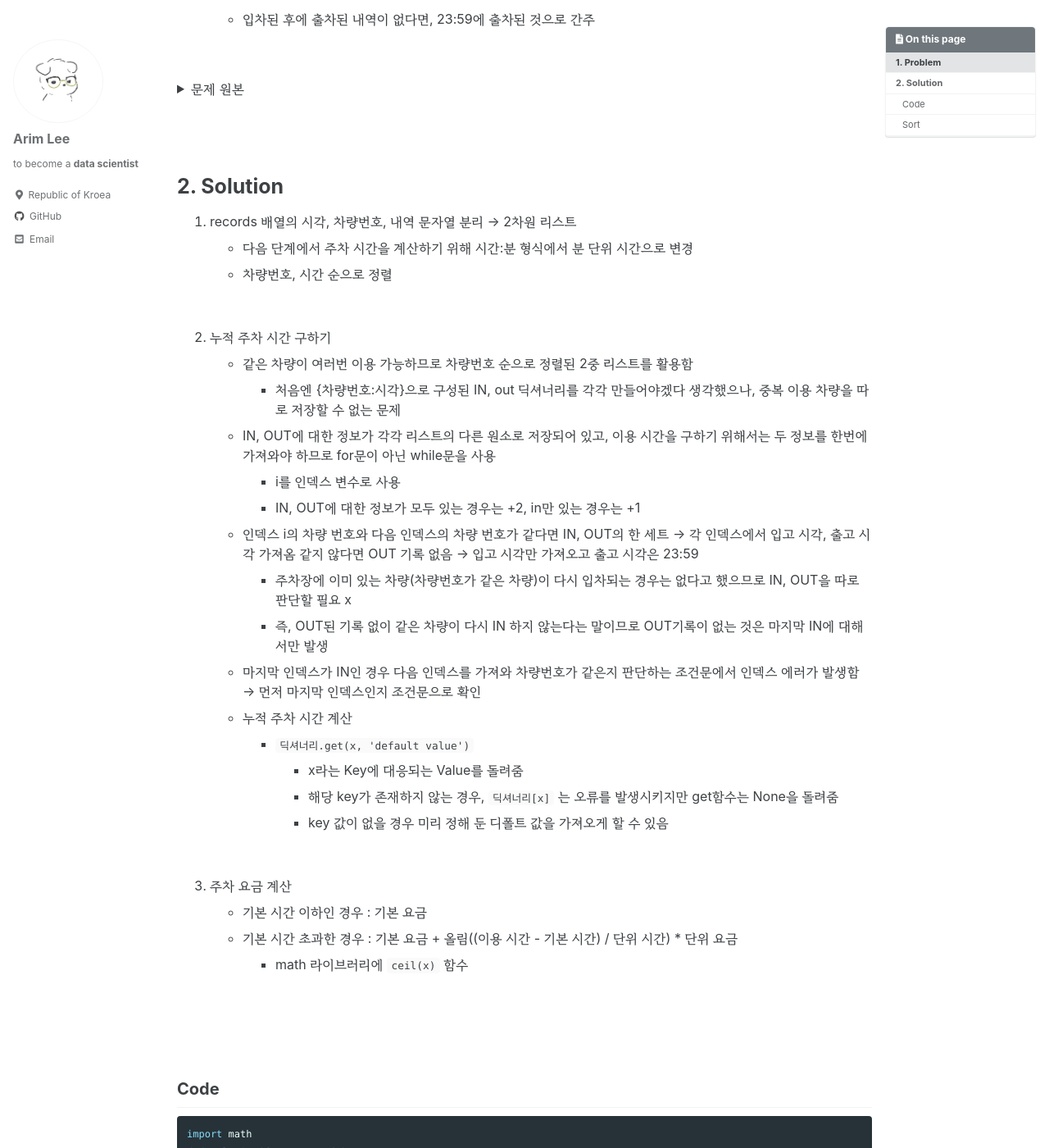
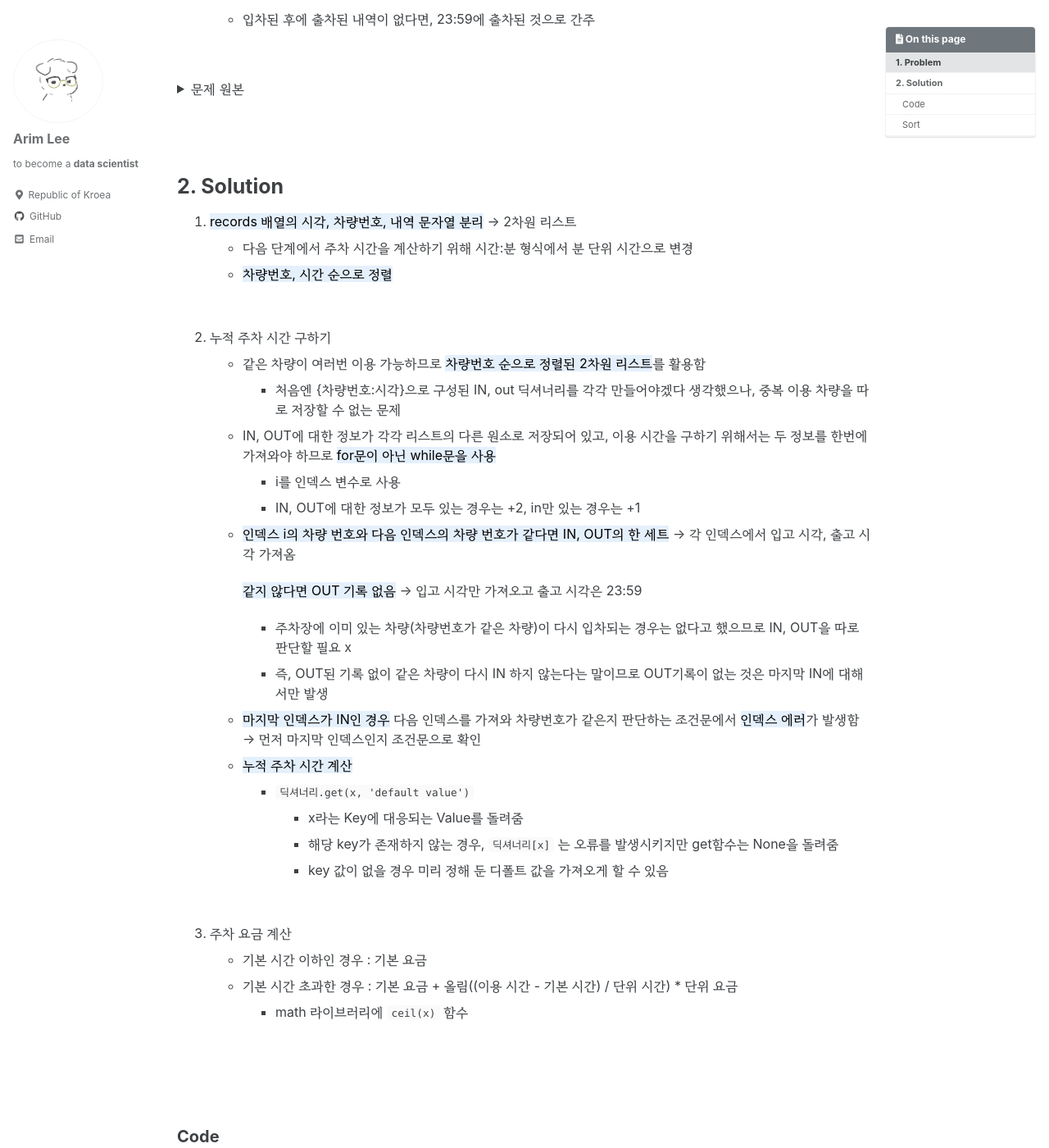
Before and after one commit to rim-i/rim-i.github.io, a Jekyll site: the page built from _posts/2022-04-26-programmers-주차요금계산.md, in a window 1280 px wide and 1400 px high, scrolled down 709 px. Shown: the whole window at 82% size. Built offline with Jekyll 4.4.1, drawn with Linux system fonts in a browser that asks for light colours; cached includes are drawn as plain includes; some web fonts are replaced.

Commit message:
Update 2022-04-26-programmers-주차요금계산.md
중요한 내용에 하이라이트

```diff
--- a/_posts/2022-04-26-programmers-주차요금계산.md
+++ b/_posts/2022-04-26-programmers-주차요금계산.md
@@ -126,24 +126,25 @@ last_motified_at:
 
 
 # 2. Solution
-1. records 배열의 시각, 차량번호, 내역 문자열 분리 → 2차원 리스트
+1. <mark style='background-color: #E5F0FD'>records 배열의 시각, 차량번호, 내역 문자열 분리</mark> → 2차원 리스트
     - 다음 단계에서 주차 시간을 계산하기 위해 시간:분 형식에서 분 단위 시간으로 변경
-    - 차량번호, 시간 순으로 정렬
+    - <mark style='background-color: #E5F0FD'>차량번호, 시간 순으로 정렬</mark>
 
     <br/>
 
 2. 누적 주차 시간 구하기
-    - 같은 차량이 여러번 이용 가능하므로 차량번호 순으로 정렬된 2중 리스트를 활용함
+    - 같은 차량이 여러번 이용 가능하므로 <mark style='background-color: #E5F0FD'>차량번호 순으로 정렬된 2차원 리스트</mark>를 활용함
         - 처음엔 {차량번호:시각}으로 구성된 IN, out 딕셔너리를 각각 만들어야겠다 생각했으나, 중복 이용 차량을 따로 저장할 수 없는 문제
-    - IN, OUT에 대한 정보가 각각 리스트의 다른 원소로 저장되어 있고, 이용 시간을 구하기 위해서는 두 정보를 한번에 가져와야 하므로 for문이 아닌 while문을 사용
+    - IN, OUT에 대한 정보가 각각 리스트의 다른 원소로 저장되어 있고, 이용 시간을 구하기 위해서는 두 정보를 한번에 가져와야 하므로 <mark style='background-color: #E5F0FD'>for문이 아닌 while문을 사용</mark>
         - i를 인덱스 변수로 사용
         - IN, OUT에 대한 정보가 모두 있는 경우는 +2, in만 있는 경우는 +1
-    - 인덱스 i의 차량 번호와 다음 인덱스의 차량 번호가 같다면 IN, OUT의 한 세트 → 각 인덱스에서 입고 시각, 출고 시각 가져옴
-    같지 않다면 OUT 기록 없음 → 입고 시각만 가져오고 출고 시각은 23:59
+    - <mark style='background-color: #E5F0FD'>인덱스 i의 차량 번호와 다음 인덱스의 차량 번호가 같다면 IN, OUT의 한 세트</mark> → 각 인덱스에서 입고 시각, 출고 시각 가져옴
+
+        <mark style='background-color: #E5F0FD'>같지 않다면 OUT 기록 없음</mark> → 입고 시각만 가져오고 출고 시각은 23:59
         - 주차장에 이미 있는 차량(차량번호가 같은 차량)이 다시 입차되는 경우는 없다고 했으므로 IN, OUT을 따로 판단할 필요 x
         - 즉, OUT된 기록 없이 같은 차량이 다시 IN 하지 않는다는 말이므로 OUT기록이 없는 것은 마지막 IN에 대해서만 발생
-    - 마지막 인덱스가 IN인 경우 다음 인덱스를 가져와 차량번호가 같은지 판단하는 조건문에서 인덱스 에러가 발생함 → 먼저 마지막 인덱스인지 조건문으로 확인
-    - 누적 주차 시간 계산
+    - <mark style='background-color: #E5F0FD'>마지막 인덱스가 IN인 경우</mark> 다음 인덱스를 가져와 차량번호가 같은지 판단하는 조건문에서 <mark style='background-color: #E5F0FD'>인덱스 에러</mark>가 발생함 → 먼저 마지막 인덱스인지 조건문으로 확인
+    - <mark style='background-color: #E5F0FD'>누적 주차 시간 계산</mark>
         - `딕셔너리.get(x, 'default value')`
             - x라는 Key에 대응되는 Value를 돌려줌
             - 해당 key가 존재하지 않는 경우, `딕셔너리[x]` 는 오류를 발생시키지만 get함수는 None을 돌려줌
@@ -220,6 +221,9 @@ a = sorted(a)  # 정렬된 리스트 반환
     - `-` 를 붙이면, 현재 정렬차순과 반대
 - `reverse` : True면 내림차순 (default = False)
 
+<br/>
+<br/>
+
 **List**
 
 2차원 리스트에서 특정 값 기준으로 정렬하고 싶은 경우
```
